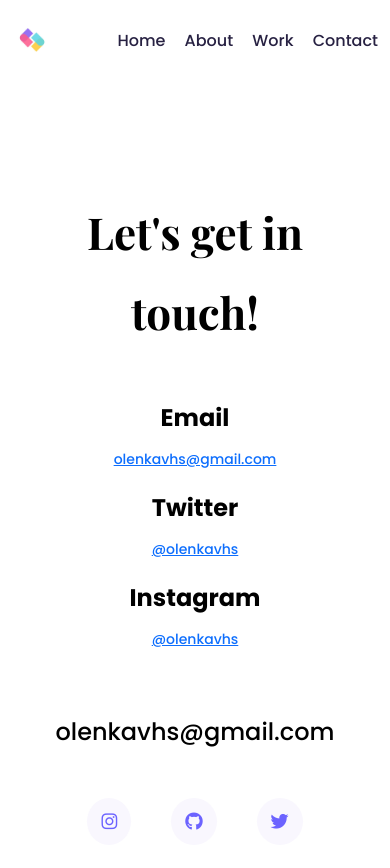
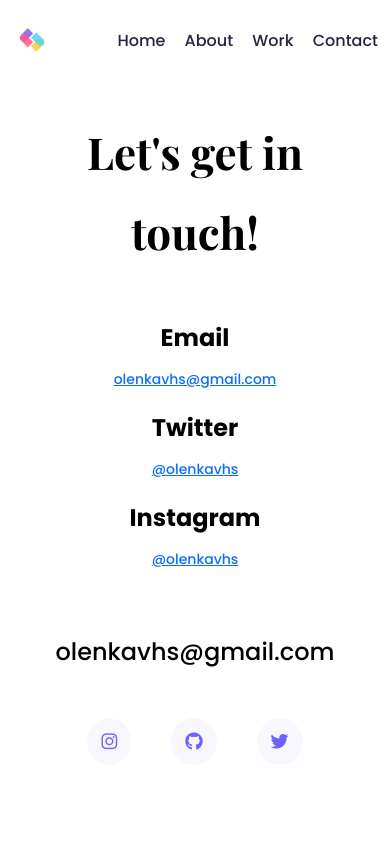
Before and after one commit to olenkavhs/portfolio-project, a plain HTML site: page contact.html in a window 390 px wide. Drawn offline with nearby package versions, Linux system fonts and the light colour scheme.

Commit message:
Css added

```diff
--- a/contact.html
+++ b/contact.html
@@ -38,7 +38,7 @@
      </nav>
   </div>
     <div class="content-container container">
-    <div class="content">
+    <div class="content contact-content">
   <h1 class="mb-5">
    Let's get in touch!
   </h1>
--- a/styles/portfolio.css
+++ b/styles/portfolio.css
@@ -204,6 +204,10 @@ footer .social-links a:hover{
     .content-container h1{
         font-size: 44px;
     }
+    .content-container.container{
+        padding-top: 0;
+        margin-top: 0;
+    }
     footer .contact-box{
         padding: 30px;
     }
```
